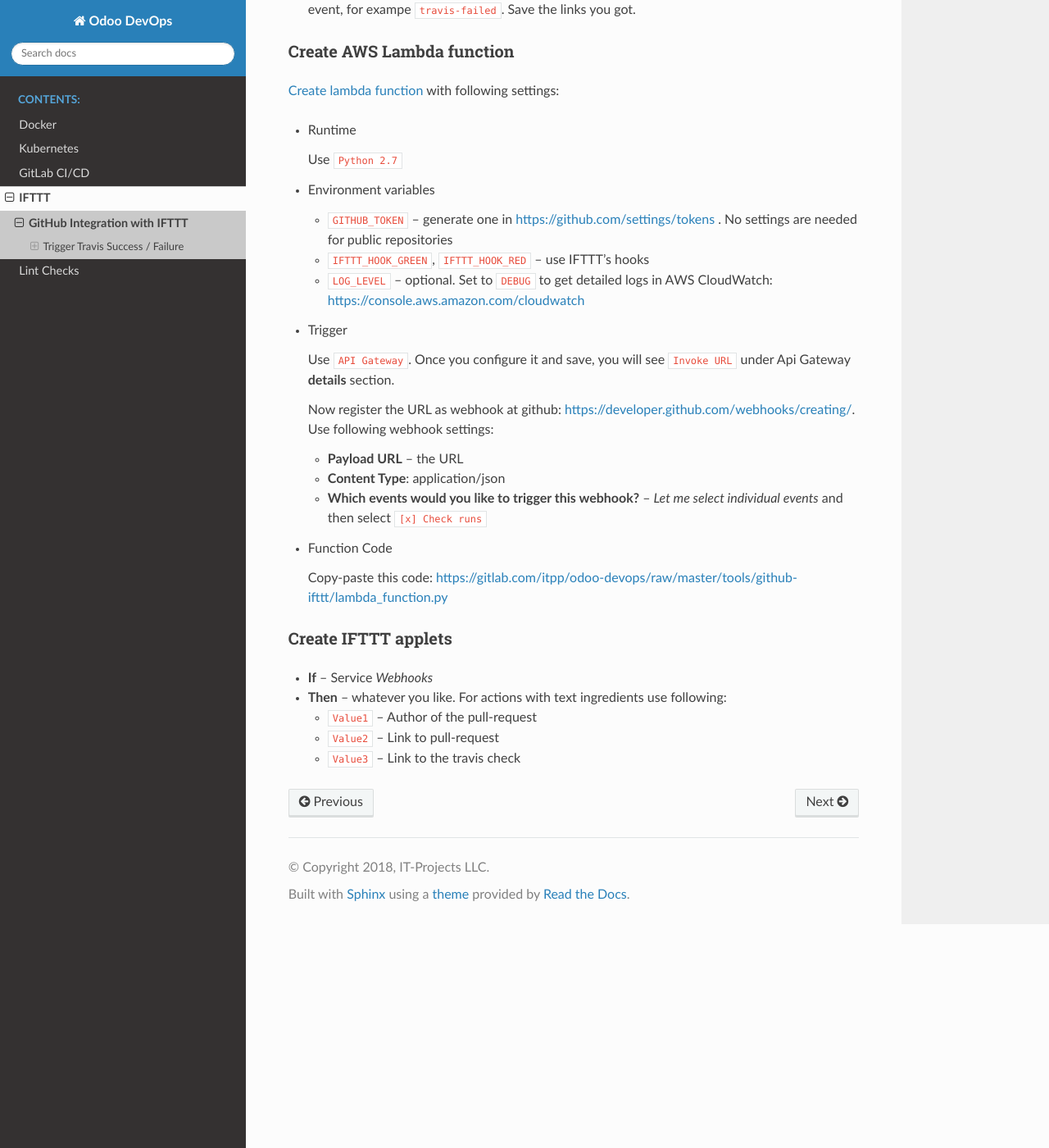
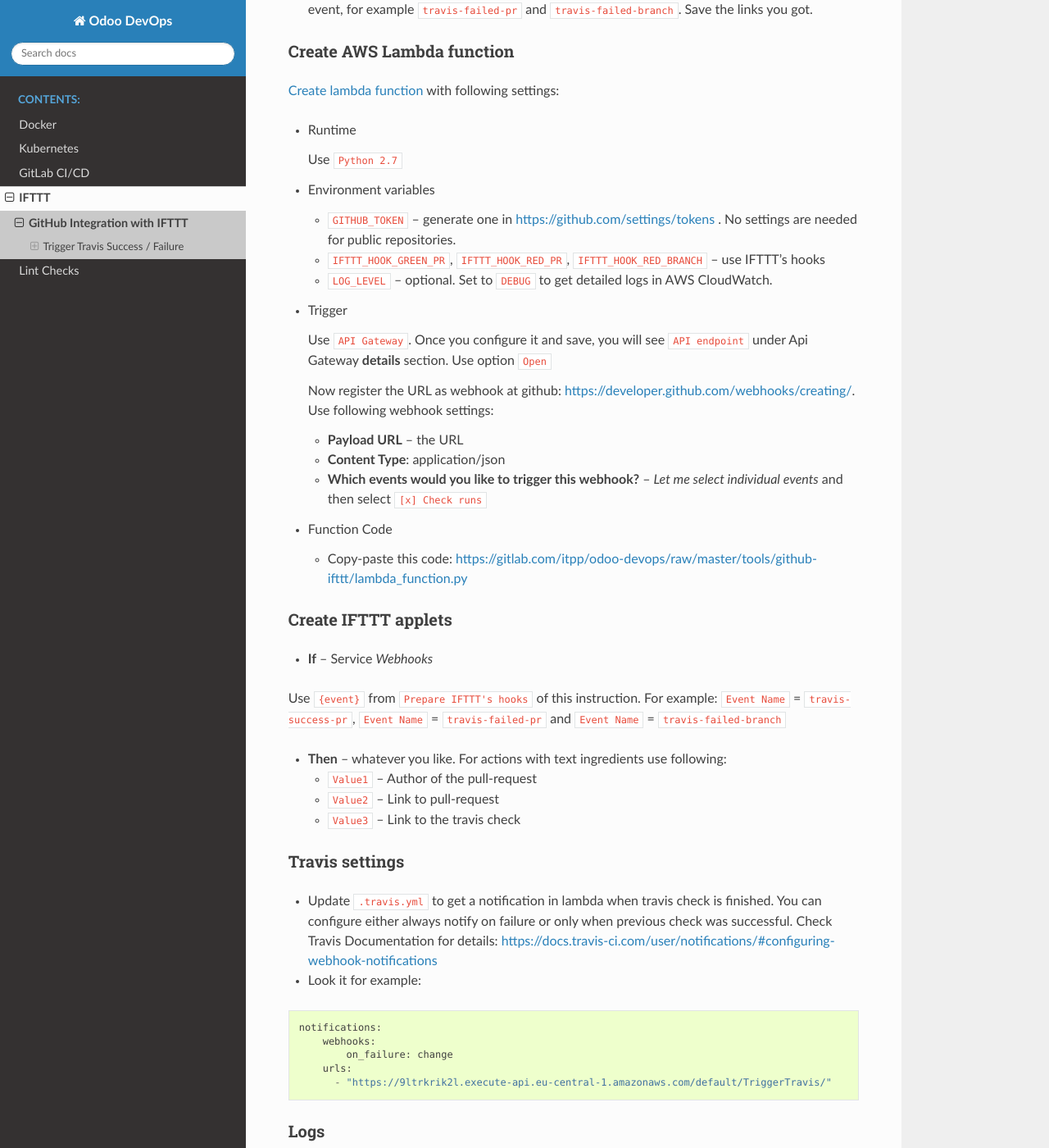
Before and after one commit to itpp-labs/odoo-devops-docs, a Sphinx documentation site: the page built from docs/ifttt/github.rst, in a window 1280 px wide and 1400 px high, scrolled down 340 px. Shown: the whole window at 82% size. Built offline with Sphinx 7.4.7 and the Read the Docs theme 2.0.0, drawn with Linux system fonts in a browser that asks for light colours; some of the changed text lies outside the part shown.

Commit message:
Update github.rst

```diff
--- a/docs/ifttt/github.rst
+++ b/docs/ifttt/github.rst
@@ -10,7 +10,7 @@ Prepare IFTTT's hooks
 
 * Log in / Sign up at https://ifttt.com/
 * Click on ``Documentation`` button here: https://ifttt.com/maker_webhooks
-* Replace ``{event}`` with event name, for example ``travis-success``. Do the same for another event, for exampe ``travis-failed``. Save the links you got.
+* Replace ``{event}`` with event name, for example ``travis-success-pr``. Do the same for another event, for example ``travis-failed-pr`` and ``travis-failed-branch``. Save the links you got.
 
 Create AWS Lambda function
 --------------------------
@@ -23,13 +23,13 @@ Create AWS Lambda function
 
 * Environment variables
 
-  * ``GITHUB_TOKEN`` -- generate one in https://github.com/settings/tokens . No settings are needed for public repositories
-  * ``IFTTT_HOOK_GREEN``, ``IFTTT_HOOK_RED`` -- use IFTTT's hooks
-  * ``LOG_LEVEL`` -- optional. Set to ``DEBUG`` to get detailed logs in AWS CloudWatch: https://console.aws.amazon.com/cloudwatch
+  * ``GITHUB_TOKEN`` -- generate one in https://github.com/settings/tokens . No settings are needed for public repositories.
+  * ``IFTTT_HOOK_GREEN_PR``, ``IFTTT_HOOK_RED_PR``, ``IFTTT_HOOK_RED_BRANCH`` -- use IFTTT's hooks
+  * ``LOG_LEVEL`` -- optional. Set to ``DEBUG`` to get detailed logs in AWS CloudWatch.
 
 * Trigger
 
-  Use ``API Gateway``. Once you configure it and save, you will see ``Invoke URL`` under Api Gateway **details** section.
+  Use ``API Gateway``. Once you configure it and save, you will see ``API endpoint`` under Api Gateway **details** section. Use option ``Open``
 
   Now register the URL as webhook at github: https://developer.github.com/webhooks/creating/.
   Use following webhook settings:
@@ -40,14 +40,35 @@ Create AWS Lambda function
 
 * Function Code
 
-  Copy-paste this code: https://gitlab.com/itpp/odoo-devops/raw/master/tools/github-ifttt/lambda_function.py
+  * Copy-paste this code: https://gitlab.com/itpp/odoo-devops/raw/master/tools/github-ifttt/lambda_function.py
 
 Create IFTTT applets
 --------------------
 
 * **If** -- Service *Webhooks*
+Use ``{event}`` from ``Prepare IFTTT's hooks`` of this instruction. For example: ``Event Name`` = ``travis-success-pr``, ``Event Name`` = ``travis-failed-pr`` and ``Event Name`` = ``travis-failed-branch``
+
 * **Then** -- whatever you like. For actions with text ingredients use following:
 
   * ``Value1`` -- Author of the pull-request
   * ``Value2`` -- Link to pull-request
   * ``Value3`` -- Link to the travis check
+
+Travis settings
+---------------
+
+* Update ``.travis.yml`` to get a notification in lambda when travis check is finished. You can configure either always notify on failure or only when previous check was successful. Check Travis Documentation for details: https://docs.travis-ci.com/user/notifications/#configuring-webhook-notifications
+* Look it for example:
+.. code-block:: python
+
+    notifications:
+        webhooks:
+            on_failure: change
+        urls:
+          - "https://9ltrkrik2l.execute-api.eu-central-1.amazonaws.com/default/TriggerTravis/"
+
+Logs
+----
+
+* AWS CloudWatch: https://console.aws.amazon.com/cloudwatch . Choice tab ``Logs``
+* IFTTT logs: https://ifttt.com/activity
```
